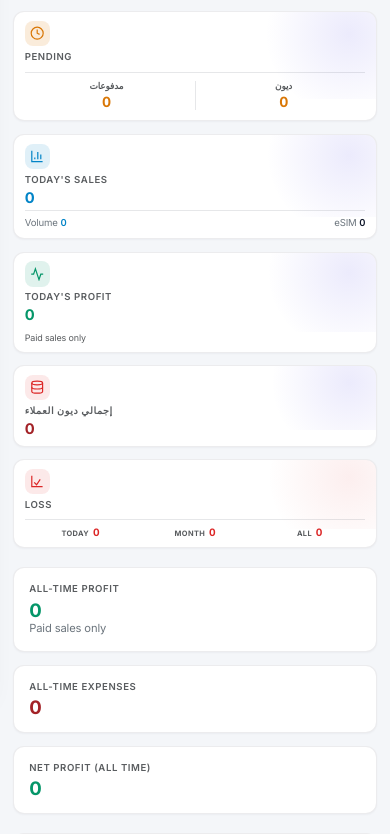
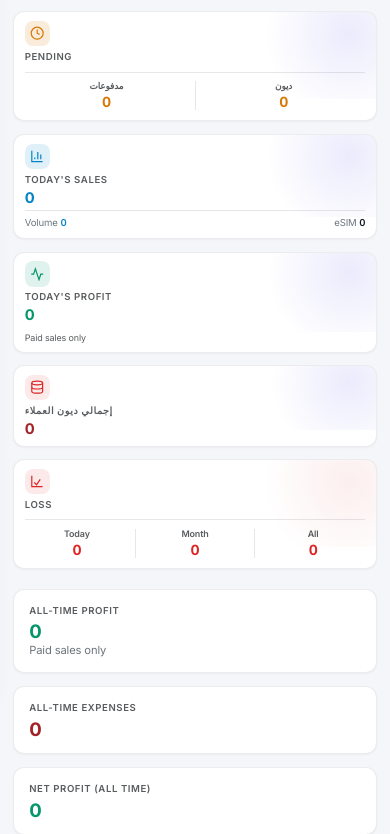
Before and after one commit to nobodycp/recharge-desk, a Django app: page /management/ in a window 390 px wide. Shown: the part 151-985 px from the top of the page. Run offline with Django 4.2, Linux system fonts and the light colour scheme; the visitor is signed in with stand-in values (Sample User, id 1); data comes from the database, SQL or seed files in the repository; data that the repository does not hold is empty; some libraries are stand-ins or nearby versions.

Commit message:
feat(dashboard): unify Loss card with split-pair layout, expand row to 5 cols
- Loss card now uses the same rd-stat-pair layout as the Pending card,
  showing Today / Month / All as labeled sub-values separated by dividers.
- Top KPI row bumped from xl-4 to xl-5 so all five KPI cards fit on one
  row at large breakpoints.

Made-with: Cursor

```diff
--- a/templates/reports/dashboard.html
+++ b/templates/reports/dashboard.html
@@ -7,7 +7,7 @@
   <p class="rd-text-muted mb-0">{% trans "Operational snapshot" %}</p>
 </div>
 
-<div class="row row-cols-1 row-cols-md-2 row-cols-xl-4 g-3 mb-4 rd-dashboard-kpi-row">
+<div class="row row-cols-1 row-cols-md-2 row-cols-xl-5 g-3 mb-4 rd-dashboard-kpi-row">
   <div class="col d-flex">
     <div class="rd-card rd-stat flex-fill w-100 h-100">
       <div class="rd-card-body d-flex flex-column h-100">
@@ -81,18 +81,20 @@
         </div>
         <div class="rd-label mb-1">{% trans "Loss" %}</div>
         <div class="rd-kpi-spacer flex-grow-1" aria-hidden="true"></div>
-        <div class="rd-stat-loss-trio">
-          <div class="rd-stat-loss-trio__item">
-            <span class="rd-stat-loss-trio__lbl">{% trans "Today" %}</span>
-            <span class="rd-stat-loss-trio__val kpi-danger">{{ today_loss_from_zero|intcomma }}</span>
+        <div class="rd-stat-pair">
+          <div class="rd-stat-pair__item">
+            <span class="rd-stat-pair__lbl">{% trans "Today" %}</span>
+            <span class="rd-stat-pair__val kpi-danger">{{ today_loss_from_zero|intcomma }}</span>
           </div>
-          <div class="rd-stat-loss-trio__item">
-            <span class="rd-stat-loss-trio__lbl">{% trans "Month" %}</span>
-            <span class="rd-stat-loss-trio__val kpi-danger">{{ month_loss_from_zero|intcomma }}</span>
+          <span class="rd-stat-pair__divider" aria-hidden="true"></span>
+          <div class="rd-stat-pair__item">
+            <span class="rd-stat-pair__lbl">{% trans "Month" %}</span>
+            <span class="rd-stat-pair__val kpi-danger">{{ month_loss_from_zero|intcomma }}</span>
           </div>
-          <div class="rd-stat-loss-trio__item">
-            <span class="rd-stat-loss-trio__lbl">{% trans "All" %}</span>
-            <span class="rd-stat-loss-trio__val kpi-danger">{{ total_loss_from_zero|intcomma }}</span>
+          <span class="rd-stat-pair__divider" aria-hidden="true"></span>
+          <div class="rd-stat-pair__item">
+            <span class="rd-stat-pair__lbl">{% trans "All" %}</span>
+            <span class="rd-stat-pair__val kpi-danger">{{ total_loss_from_zero|intcomma }}</span>
           </div>
         </div>
       </div>
```
